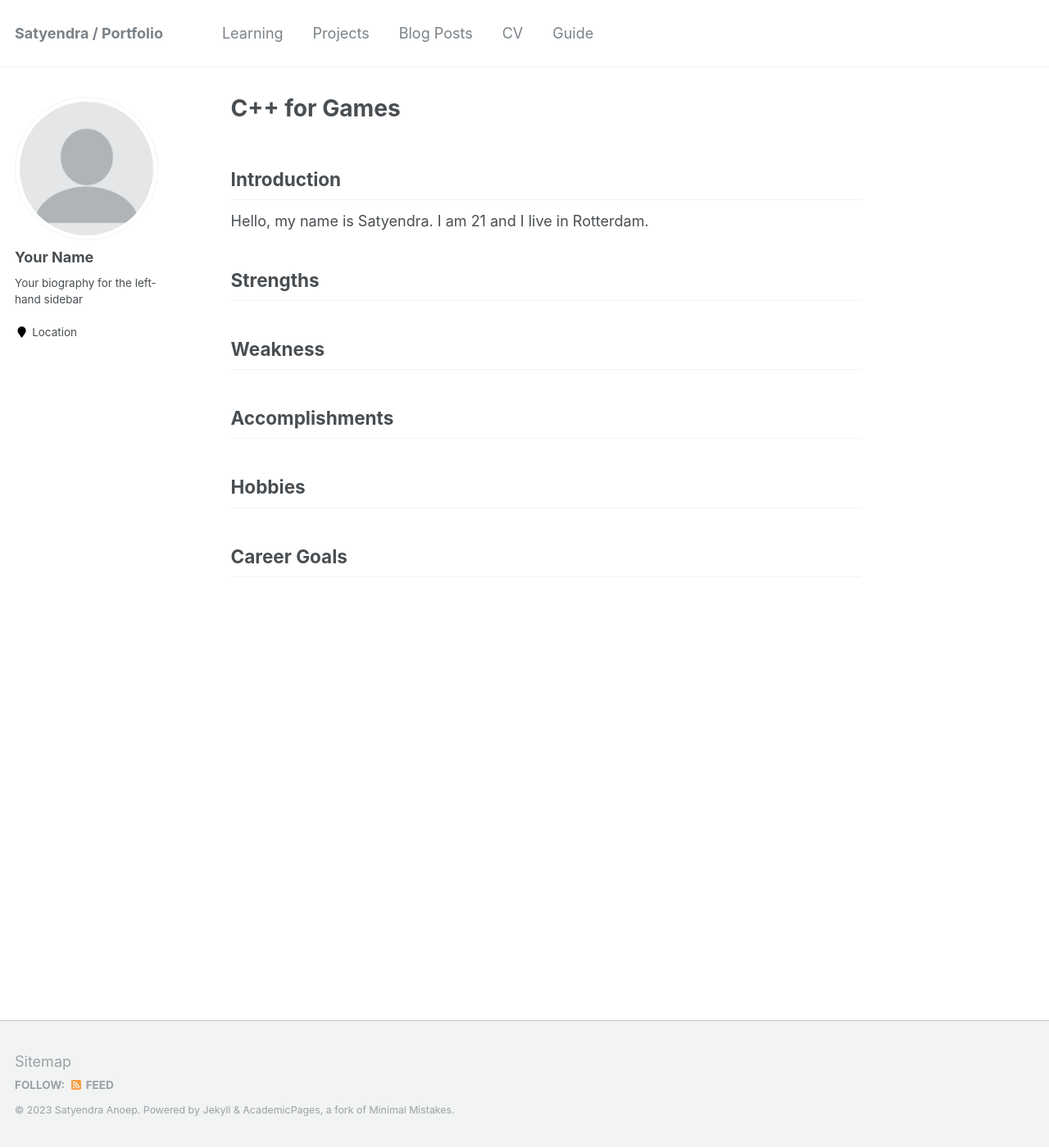
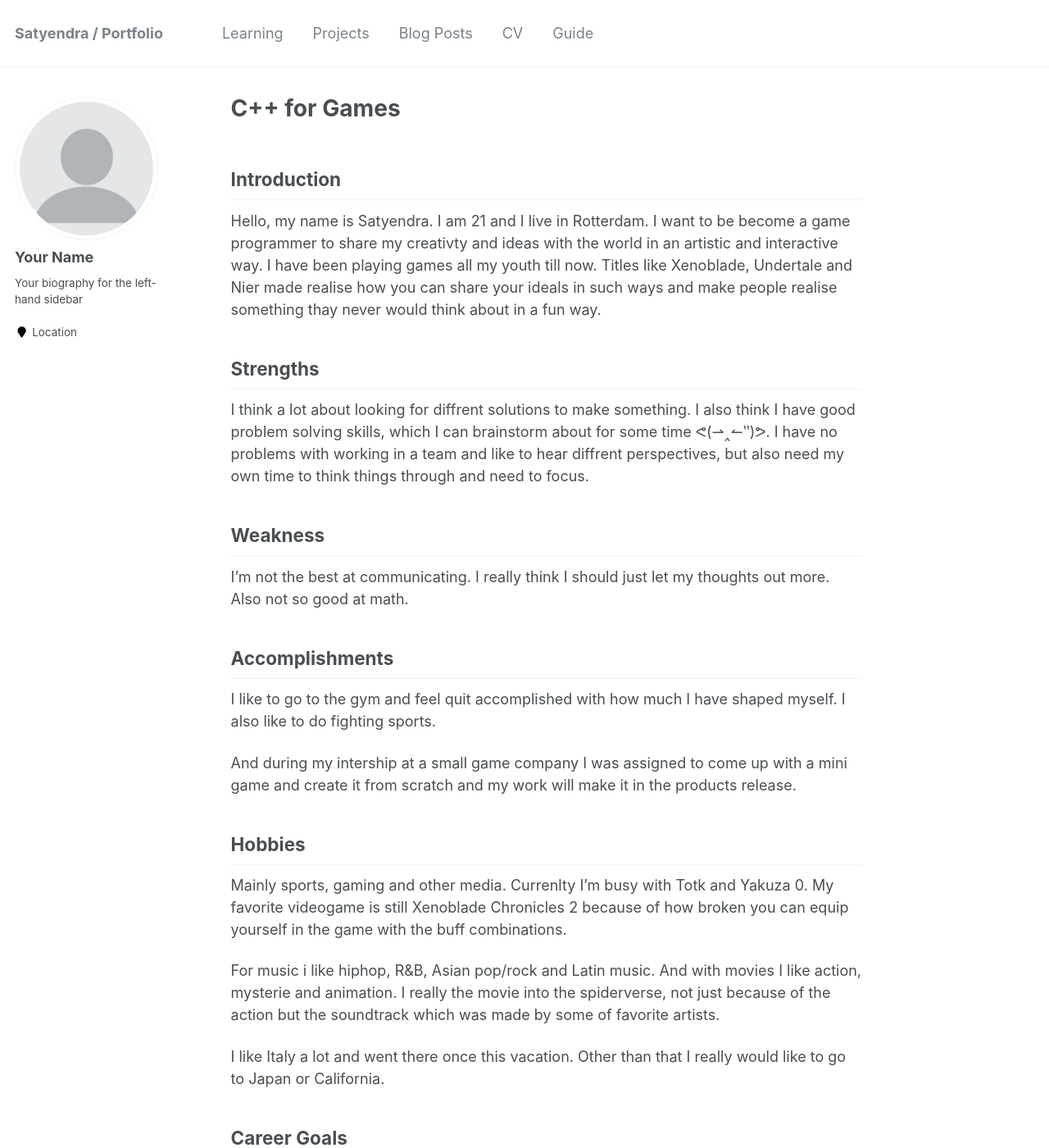
Before and after one commit to GitSatyen/CourseBuas, a Jekyll site: the page built from _pages/index.md, in a window 1280 px wide and 1400 px high. Shown: the whole window at 82% size. Built offline with Jekyll 4.4.1, drawn with Linux system fonts in a browser that asks for light colours; some of the changed text lies outside the part shown.

Commit message:
Updated portfolio

```diff
--- a/_pages/index.md
+++ b/_pages/index.md
@@ -13,33 +13,44 @@ redirect_from:
 <!---
 Introduce yourself, who are you? Where are you from? Why do you want to be a game programmer? What got you interested in game development? For example, you could tell about the moment in your life that you realized that you wanted to be a game programmer.
 -->
-Hello, my name is Satyendra. I am 21 and I live in Rotterdam.
+Hello, my name is Satyendra. I am 21 and I live in Rotterdam. I want to be become a game programmer to share my creativty and ideas with the world in an artistic and interactive way. I have been playing games all my youth till now. Titles like Xenoblade, Undertale and Nier made realise how you can share your ideals in such ways and make people realise something thay never would think about in a fun way.
 ## Strengths
 
 <!---
 What are your strengths? What are you good at? Are you good in math? Do you like solving difficult problems? Do you consider yourself a critical thinker? Do you like to work in teams or do you do better as a solo flyer? What will you do to nourish your strengths?
 -->
+I think a lot about looking for diffrent solutions to make something. I also think I have good problem solving skills, which I can brainstorm about for some time ᕙ(⇀‸↼‶)ᕗ. I have no problems with working in a team and like to hear diffrent perspectives, but also need my own time to think things through and need to focus.
 
 ## Weakness
 
 <!---
 What are you not so good at? What do you find difficult? What do you want to improve about yourself? How do you think you can realize those improvements?
 -->
+I'm not the best at communicating. I really think I should just let my thoughts out more. Also not so good at math.
 
 ## Accomplishments
 
 <!---
 What are you proud of? Have you participated in any sports? Did you win any awards? Did you make something cool with your friends? Use this section to brag about yourself!
 -->
+I like to go to the gym and feel quit accomplished with how much I have shaped myself. I also like to do fighting sports.
 
+And during my intership at a small game company I was assigned to come up with a mini game and create it from scratch and my work will make it in the products release.
 ## Hobbies
 
 <!---
 What do you like doing in your spare time? What is your favorite video game (right now)? What kind of movies do you like? What kind of music do you like? Where is your favorite vacation spot?
 -->
+Mainly sports, gaming and other media. Currenlty I'm busy with Totk and Yakuza 0. My favorite videogame is still Xenoblade Chronicles 2 because of how broken you can equip yourself in the game with the buff combinations.
+
+For music i like hiphop, R&B, Asian pop/rock and Latin music. And with movies I like action, mysterie and animation. I really the movie into the spiderverse, not just because of the action but the soundtrack which was made by some of favorite artists.
+
+I like Italy a lot and went there once this vacation. Other than that I really would like to go to Japan or California.
 
 ## Career Goals
 
 <!---
 What do you want to do when you graduate? What role do you see yourself in? Do you want to be the graphics programmer on your team or the gameplay programmer? Or maybe you are more interested in physics programming? Or maybe you'd just rather be the all-in-one guy that can help everyone in your team? Where do you want to work? Be specific! What companies appeal to you? Do you want to work in your home country or abroad? What steps do you need to take in order to acquire this job?
 -->
+
+I see myself function as a programmer then of course. At a AAA or indie game company, where I can hopefully work on a real blockbuster. I would love to work abroad to, since their are some Japanese studio's and creators I would just love to work with for example, Hideo Kojima, Yoko Taro, Suda 51 and Masahiro Sakurai.
```
